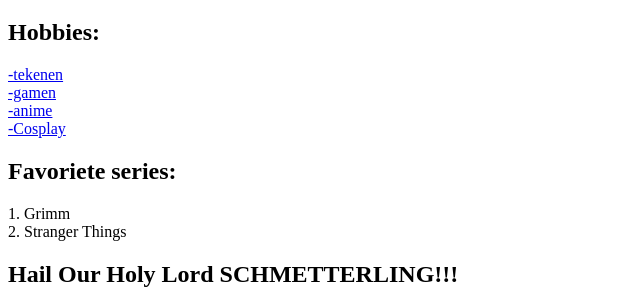
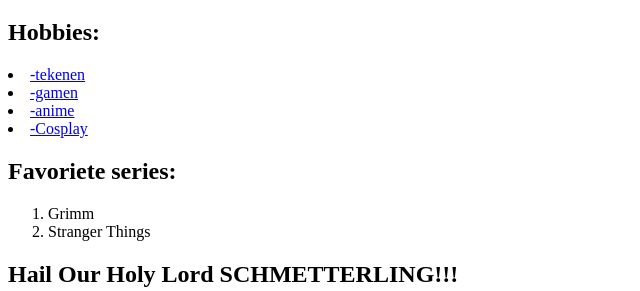
Before and after one commit to Mordekai2k2/Wat-weet-wikipedia-e5f9bf7a, a plain HTML site: page index.html in a window 1280 px wide. Shown: the part 61-352 px from the top of the page, without its empty margins (0-640 px from the left). Drawn offline with Linux system fonts and the light colour scheme.

Commit message:
ㅋㅋㅋㅋㅋㅋㅋ

```diff
--- a/index.html
+++ b/index.html
@@ -8,17 +8,17 @@
 <h1>Randy Brouwer</h1>
 <h2>Hobbies:</h2>
 <p>
-    <a href="https://nl.wikipedia.org/wiki/Tekenkunst">-tekenen</a>
-    <br>   <a href="https://nl.wikipedia.org/wiki/Computerspel">-gamen</a>
-    <br>   <a href="https://nl.wikipedia.org/wiki/Anime">-anime</a>
-    <br>   <a href="https://nl.wikipedia.org/wiki/Cosplay">-Cosplay</a>
+<li><a href="https://nl.wikipedia.org/wiki/Tekenkunst">-tekenen</a></li>
+<li><a href="https://nl.wikipedia.org/wiki/Computerspel">-gamen</a></li>
+<li><a href="https://nl.wikipedia.org/wiki/Anime">-anime</a></li>
+<li><a href="https://nl.wikipedia.org/wiki/Cosplay">-Cosplay</a></li>
 </p>
 <h2>Favoriete series:</h2>
-<p>
-    1. Grimm
-    <br> 2. Stranger Things
-</p>
+    <ol>
+    <li>Grimm</li>
+    <li>Stranger Things</li>
+</ol>
 <h2>Hail Our Holy Lord SCHMETTERLING!!!</h2>
-<img src="https://cdn.discordapp.com/attachments/600708708749803523/620904621581271060/IMG_20190813_155303.jpg" width= 23%,>
+<img src="https://cdn.discordapp.com/attachments/600708708749803523/620904621581271060/IMG_20190813_155303.jpg" width="23%">
 </body>
 </html>
```
